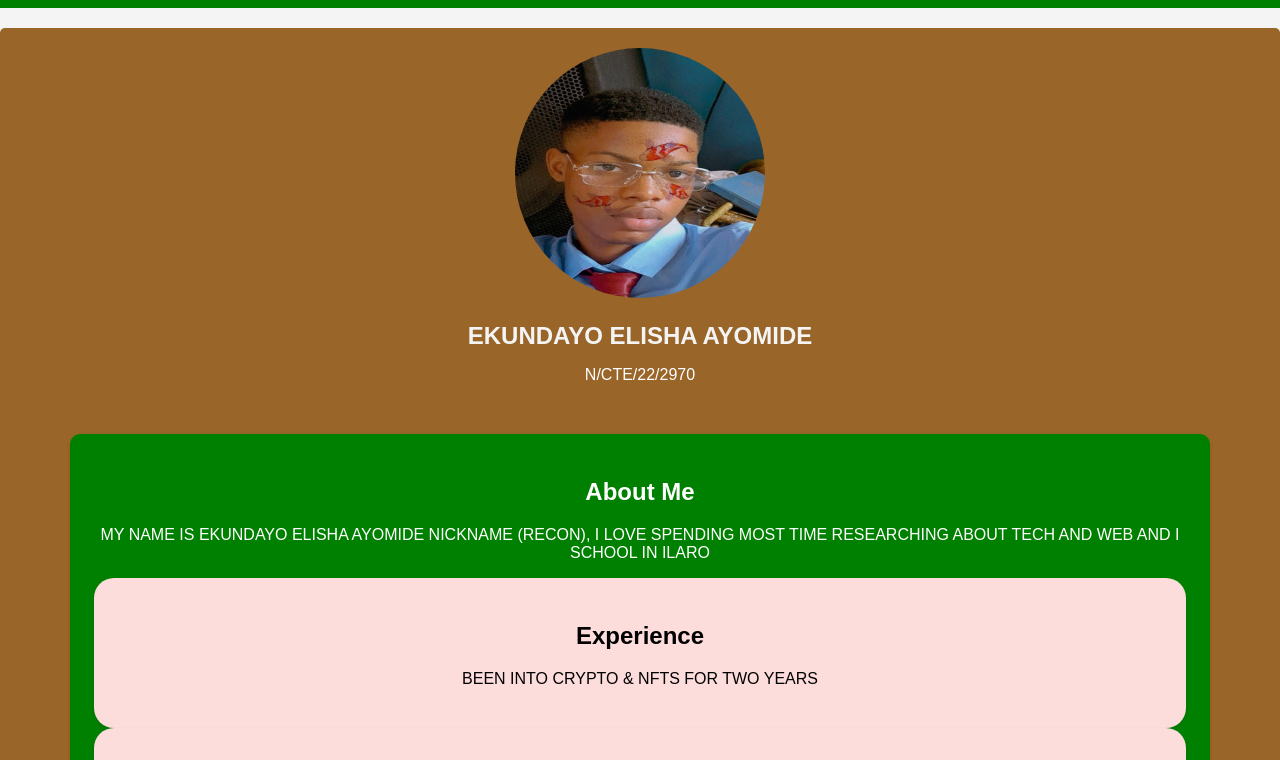
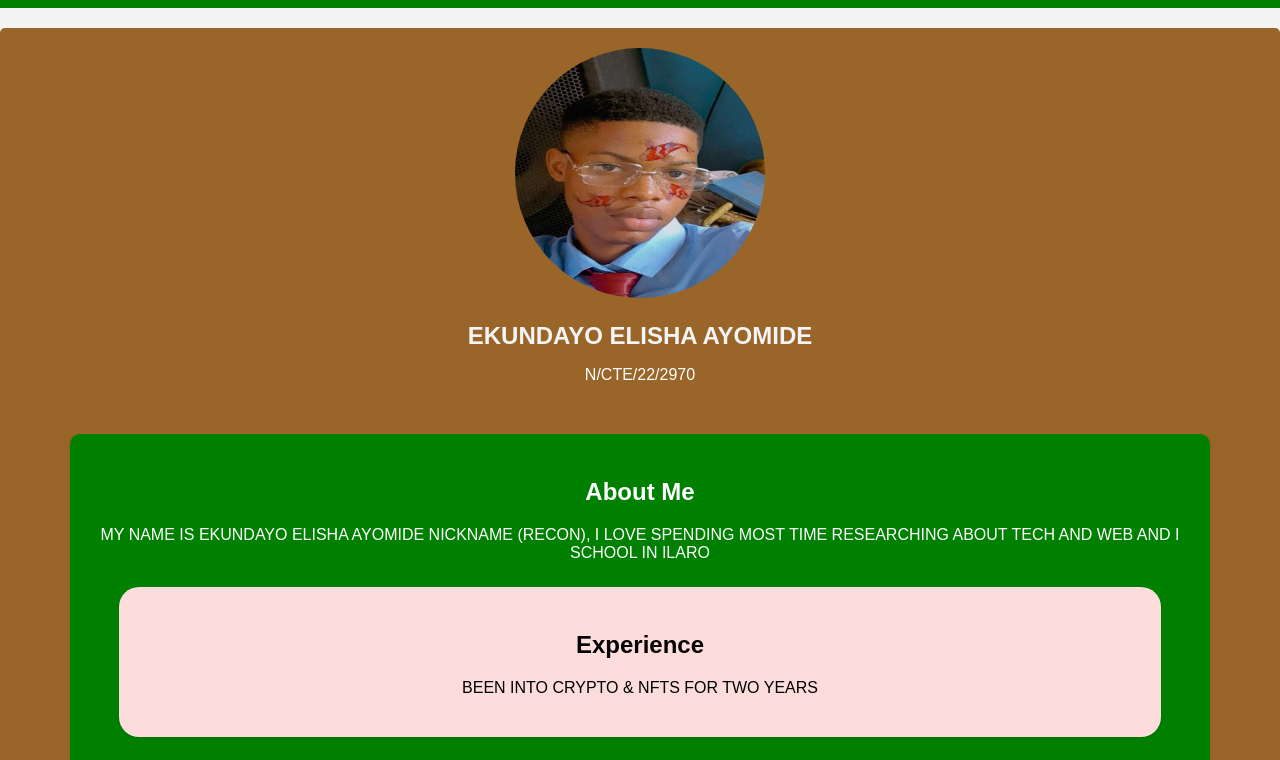
Before and after one commit to MateenAdegbola/recon, a plain HTML site: page index.html in a window 1280 px wide. Shown: the part 138-898 px from the top of the page. Drawn offline with Linux system fonts and the light colour scheme.

Commit message:
Update index.html

```diff
--- a/index.html
+++ b/index.html
@@ -72,7 +72,7 @@
           background-color: #fddcdc;
           border-radius: 20px;
           box-shadow: 0 2px 4px rgba(0, 0, 0, 0.1);
-          margin: 20;
+          margin: 25px;
           padding: 1.5rem;
         }
         .profile-card1{
```
